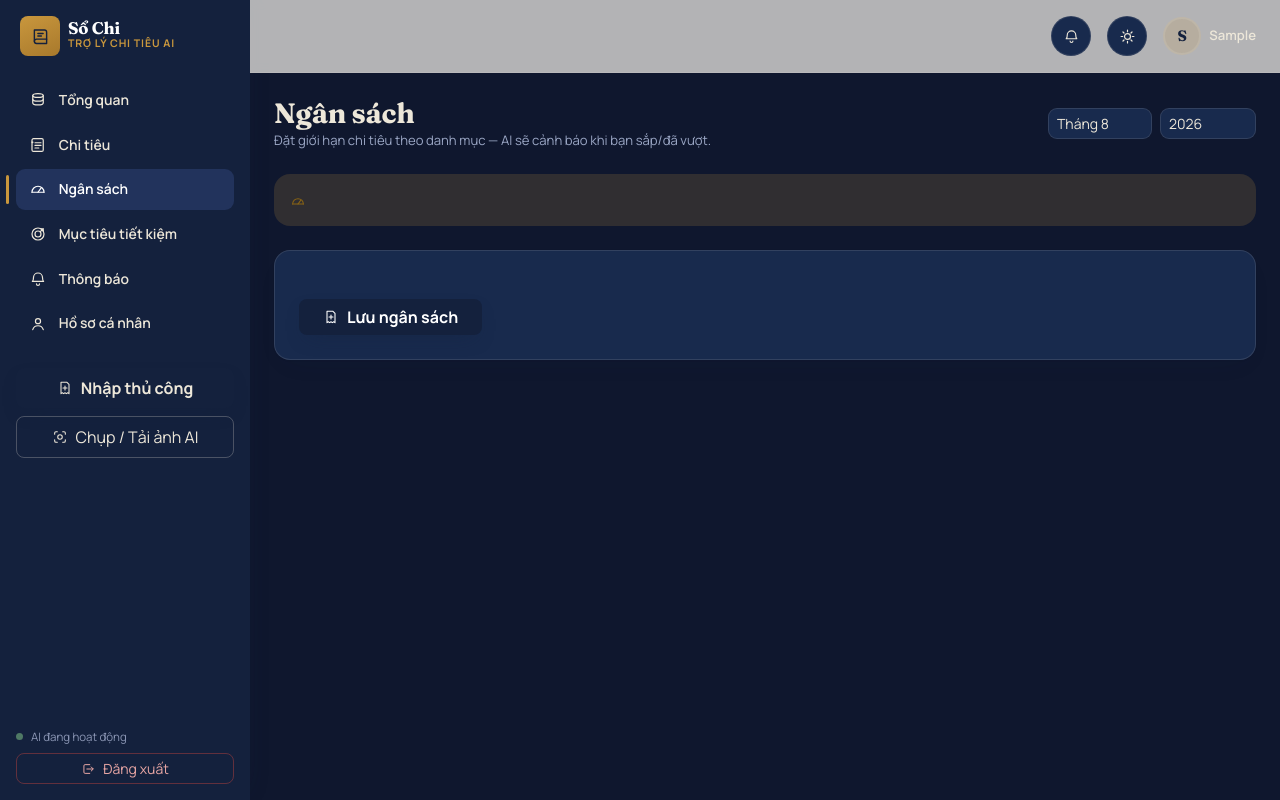
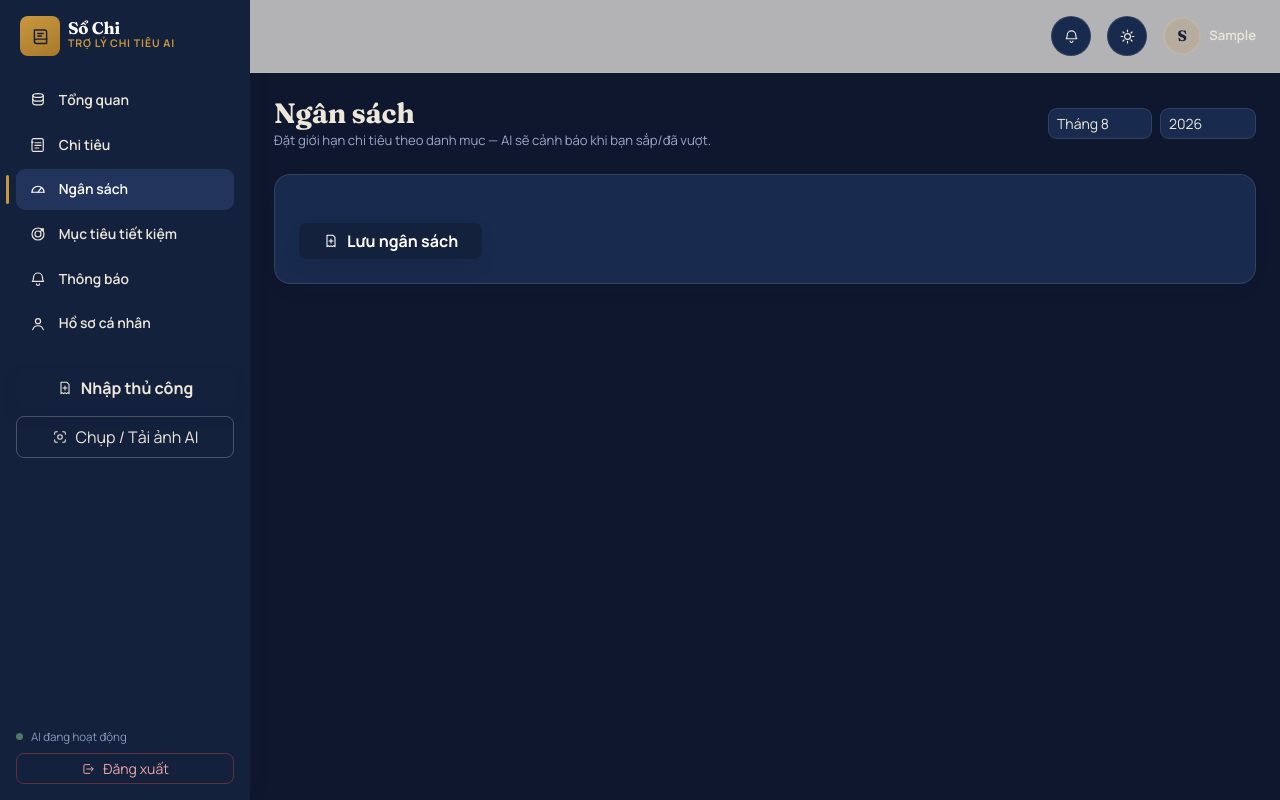
Before and after one commit to mhieu13042002/mydjango, a Django app: page /ngan-sach/ in a window 1280 px wide. Run offline with Django 5.2, Linux system fonts and the light colour scheme; the visitor is signed in with stand-in values (Sample User, id 1); data that the repository does not hold is empty.

Commit message:
Redesign UI theo phong cách Sổ Chi, fix bug lưu ngân sách, thêm định dạng tiền VNĐ

```diff
--- a/templates/budgets/budget.html
+++ b/templates/budgets/budget.html
@@ -15,10 +15,6 @@
       {% for y in year_range %}<option value="{{ y }}" {% if y == year %}selected{% endif %}>{{ y }}</option>{% endfor %}
     </select>
   </form>
-</div>
-
-<div class="alert border-0 rounded-4 d-flex align-items-start gap-2 mb-4" style="background:var(--gold-soft); color:#8A6414;">
-  <svg width="16" height="16" class="mt-1 flex-shrink-0"><use href="#sc-budget"/></svg>
 </div>
 
 <form method="post" class="glass p-4">
```
